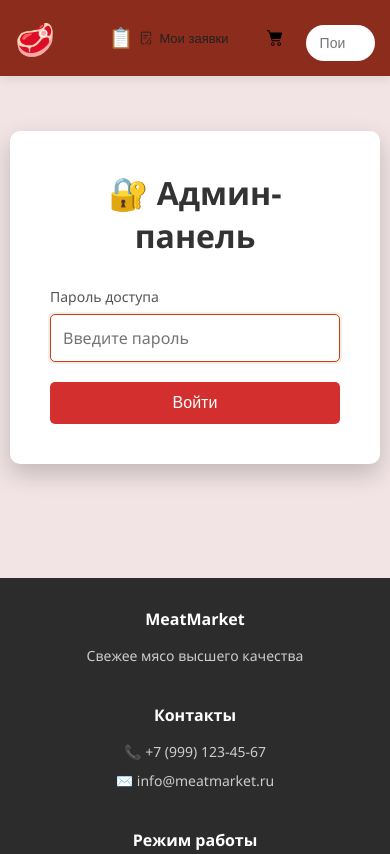
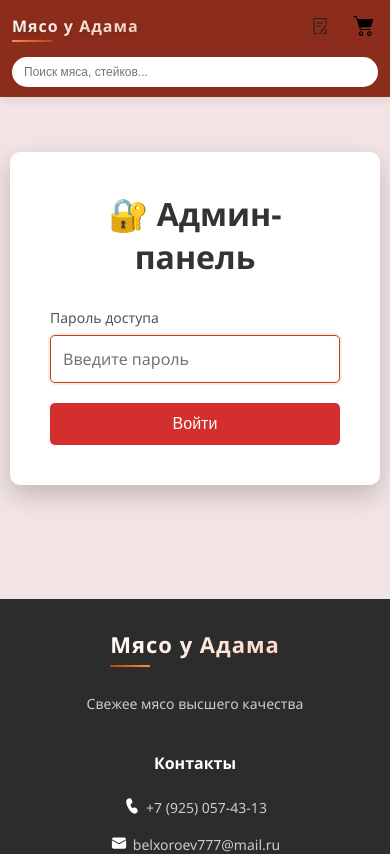
Before and after one commit to RaulRamazanov/Amar, a React (Vite) app in the folder Frontend/: page /admin-login in a window 390 px wide. Shown: the top 854 px of the page. Built offline with nearby package versions, Linux system fonts and the light colour scheme.

Commit message:
адаптив footer header + название

```diff
--- a/Frontend/index.html
+++ b/Frontend/index.html
@@ -4,7 +4,7 @@
     <meta charset="UTF-8" />
     <link rel="icon" type="image/svg+xml" href="/favicon.svg" />
     <meta name="viewport" content="width=device-width, initial-scale=1.0" />
-    <title>beef_shop</title>
+    <title>Мясо у Адама</title>
   </head>
   <body>
     <div id="root"></div>
--- a/Frontend/src/App.css
+++ b/Frontend/src/App.css
@@ -87,24 +87,116 @@ body {
   margin: 0 auto;
   padding: 0 20px;
   display: flex;
+  flex-wrap: wrap;
   align-items: center;
   justify-content: space-between;
   gap: 20px;
 }
 
 .logo {
+  text-decoration: none;
+  display: inline-flex;
+  align-items: center;
+  position: relative;
+  transition: all 0.3s ease;
+}
+
+.logo-text {
+  font-size: 24px;
+  font-weight: 800;
+  background: linear-gradient(135deg, #ffffff 0%, #ffd4c0 100%);
+  -webkit-background-clip: text;
+  background-clip: text;
+  color: transparent;
+  letter-spacing: 1px;
+  position: relative;
+  padding: 5px 0;
+  text-shadow: 2px 2px 4px rgba(0, 0, 0, 0.1);
+}
+
+/* Декоративная линия под логотипом */
+.logo-text::after {
+  content: '';
+  position: absolute;
+  bottom: 0;
+  left: 0;
+  width: 40px;
+  height: 2px;
+  background: linear-gradient(90deg, #ff8c42, #c2410c);
+  transition: width 0.3s ease;
+}
+
+.logo:hover .logo-text::after {
+  width: 100%;
+}
+
+/* Альтернативный вариант - с иконкой */
+.logo-with-icon {
   display: flex;
   align-items: center;
   gap: 8px;
-  text-decoration: none;
+}
+
+.logo-icon-custom {
+  font-size: 28px;
+  transition: transform 0.3s ease;
+}
+
+.logo:hover .logo-icon-custom {
+  transform: scale(1.1);
+}
+
+.logo-text-custom {
+  font-size: 22px;
+  font-weight: 700;
   color: white;
-  font-size: 24px;
-  font-weight: bold;
-  flex-shrink: 0;
-}
-
-.logo-icon { font-size: 32px; }
-.logo-text { display: inline-block; }
+  letter-spacing: 1px;
+}
+
+/* Вариант с рамкой */
+.logo-bordered {
+  padding: 6px 16px;
+  border: 2px solid rgba(255, 255, 255, 0.3);
+  border-radius: 40px;
+  transition: all 0.3s ease;
+}
+
+.logo-bordered:hover {
+  border-color: #ff8c42;
+  background: rgba(255, 255, 255, 0.1);
+}
+
+.logo-bordered .logo-text {
+  font-size: 20px;
+}
+
+/* Адаптивность для мобильных */
+@media (max-width: 768px) {
+  .logo-text {
+    font-size: 18px;
+  }
+
+  .logo-icon-custom {
+    font-size: 22px;
+  }
+
+  .logo-text-custom {
+    font-size: 18px;
+  }
+
+  .logo-bordered {
+    padding: 4px 12px;
+  }
+
+  .logo-bordered .logo-text {
+    font-size: 16px;
+  }
+}
+
+/* Эффект при наведении */
+.logo:hover {
+  transform: translateY(-1px);
+}
 
 /* Search */
 .search-wrapper {
@@ -473,7 +565,45 @@ body {
   background: linear-gradient(135deg, rgba(0,0,0,0.3) 0%, rgba(139,44,29,0.3) 100%);
   z-index: 2;
 }
-
+.halal-badge {
+  display: inline-block;
+  background: linear-gradient(135deg, #c5723e, #ea5c03);
+  color: white;
+  padding: 6px 16px;
+  border-radius: 50px;
+  font-size: 14px;
+  font-weight: 600;
+  margin-bottom: 20px;
+  animation: pulse 4s infinite;
+  box-shadow: 0 2px 8px rgba(0, 0, 0, 0.2);
+}
+@keyframes pulse {
+  0%, 100% {
+    transform: scale(1);
+    box-shadow: 0 2px 8px rgba(46, 125, 50, 0.3);
+  }
+  50% {
+    transform: scale(1.1);
+    box-shadow: 0 4px 15px rgba(46, 125, 50, 0.5);
+  }
+}
+
+.hero-content .highlight {
+  color: #ff8c42;
+  position: relative;
+  display: inline-block;
+}
+
+.hero-content .highlight::after {
+  content: '';
+  position: absolute;
+  bottom: 5px;
+  left: 0;
+  width: 100%;
+  height: 3px;
+  background: #ff8c42;
+  border-radius: 2px;
+}
 .hero-content {
   position: relative;
   z-index: 3;
@@ -1811,10 +1941,10 @@ body {
     padding: 15px 20px 20px;
   }
 
-  .order-header {
+  /* .order-header {
     flex-direction: column;
     align-items: flex-start;
-  }
+  } */
 
   .orders-btn {
     font-size: 13px;
@@ -1825,10 +1955,10 @@ body {
     display: none;
   }
 
-  .orders-btn::before {
+  /* .orders-btn::before {
     content: "📋";
     font-size: 20px;
-  }
+  } */
 }
 
 /* Адаптивность */
@@ -2659,6 +2789,36 @@ body {
   grid-template-columns: repeat(auto-fit, minmax(250px, 1fr));
   gap: 40px;
 }
+/* Стили для секции с названием компании */
+.footer-section:nth-child(1) h4 {
+  font-size: 22px;
+  font-weight: 800;
+  margin-bottom: 18px;
+  background: linear-gradient(135deg, #ffffff 0%, #ffd4c0 100%);
+  -webkit-background-clip: text;
+  background-clip: text;
+  color: transparent;
+  letter-spacing: 1px;
+  position: relative;
+  display: inline-block;
+  padding-bottom: 8px;
+}
+
+/* Декоративная линия под названием */
+.footer-section:nth-child(1) h4::after {
+  content: '';
+  position: absolute;
+  bottom: 0;
+  left: 0;
+  width: 40px;
+  height: 2px;
+  background: linear-gradient(90deg, #c2410c, #ff8c42);
+  transition: width 0.3s ease;
+}
+
+.footer-section:hover h4::after {
+  width: 100%;
+}
 
 .footer-section h4 {
   color: white;
@@ -2667,6 +2827,8 @@ body {
 }
 
 .footer-section p {
+  display: flex;
+  gap: 0 5px;
   margin: 8px 0;
   line-height: 1.5;
 }
@@ -3277,16 +3439,16 @@ body {
 /* Мобильные устройства */
 @media (max-width: 768px) {
   /* Header */
-  .header-container {
+  /* .header-container {
     flex-wrap: wrap;
     gap: 12px;
     padding: 0 15px;
-  }
-
-  .logo {
+  } */
+
+  /* .logo {
     font-size: 20px;
     flex: 1;
-  }
+  } */
 
   .logo-icon { font-size: 28px; }
   .logo-text { font-size: 20px; }
@@ -3307,7 +3469,7 @@ body {
 
   .header-actions { gap: 15px; }
   .icon-btn,
-  .cart-icon { font-size: 22px; }
+  /* .cart-icon { font-size: 22px; } */
 
   /* Search Dropdown Mobile */
   .search-dropdown {
@@ -3371,11 +3533,11 @@ body {
   .category-name { font-size: 18px; }
 
   /* Sections */
-  .section-header {
+  /* .section-header {
     flex-direction: column;
     align-items: flex-start;
     gap: 10px;
-  }
+  } */
 
   .section-header h2,
   .catalog-title {
@@ -3492,6 +3654,11 @@ body {
     text-align: center;
     padding: 30px 20px;
   }
+  .footer-section{
+    display: flex;
+    flex-direction: column;
+    align-items: center;
+  }
 
   .footer-section h4 { font-size: 16px; }
   .footer-section p { font-size: 14px; }
@@ -3505,7 +3672,7 @@ body {
 @media (max-width: 480px) {
   .main-content { padding: 10px; }
 
-  .logo-text { display: none; }
+  /* .logo-text { display: none; } */
   .logo-icon { font-size: 32px; }
 
   .categories-grid,
@@ -3644,3 +3811,288 @@ body {
   .tab-btn:active,
   .view-all-results:active { transform: scale(0.96); }
 }
+
+
+/* ==================== HEADER АДАПТИВНОСТЬ ==================== */
+
+
+/* ==================== АДАПТИВНОСТЬ ==================== */
+
+/* Планшеты и маленькие ноутбуки (до 1024px) */
+@media (max-width: 1024px) {
+  .header-container {
+    gap: 15px;
+  }
+
+  .logo-text {
+    font-size: 20px;
+  }
+
+  .search-wrapper {
+    max-width: 400px;
+  }
+
+  .orders-btn {
+    font-size: 13px;
+    padding: 6px 12px;
+  }
+
+  .orders-btn span {
+    display: none;
+  }
+
+  .orders-btn .tab-icon-svg {
+    margin: 0;
+  }
+}
+
+/* Планшеты (768px - 1024px) */
+@media (max-width: 900px) {
+  .header-container {
+    flex-wrap: wrap;
+    gap: 12px;
+  }
+
+  .logo {
+    order: 1;
+  }
+
+  .header-actions {
+    order: 2;
+  }
+
+  .search-wrapper {
+    order: 3;
+    flex: 1 1 100%;
+    max-width: 100%;
+    width: 100%;
+    margin-top: 5px;
+  }
+
+  .search-input {
+    padding: 10px 40px 10px 16px;
+    font-size: 14px;
+  }
+
+  .orders-btn {
+    font-size: 12px;
+    padding: 5px 10px;
+  }
+
+  .cart-icon {
+    width: 36px;
+    height: 36px;
+  }
+
+  /* .cart-icon-svg {
+    width: 18px;
+    height: 18px;
+  } */
+}
+
+/* Мобильные устройства (до 768px) */
+@media (max-width: 768px) {
+  .header {
+    padding: 12px 0;
+  }
+
+  .header-container {
+    padding: 0 15px;
+    gap: 10px;
+  }
+
+  .logo-text {
+    font-size: 18px;
+  }
+
+  .search-input {
+    padding: 8px 35px 8px 14px;
+    font-size: 13px;
+  }
+
+  .clear-search-btn {
+    right: 10px;
+    width: 20px;
+    height: 20px;
+    font-size: 14px;
+  }
+
+  .orders-btn {
+    font-size: 20px;
+    padding: 4px 8px;
+  }
+
+  .tab-icon-svg {
+    width: 14px;
+    height: 14px;
+  }
+
+  .cart-icon {
+    width: 32px;
+    height: 32px;
+  }
+
+  .cart-icon-svg {
+    width: 16px;
+    height: 16px;
+  }
+
+  .cart-count {
+    font-size: 9px;
+    min-width: 15px;
+    height: 15px;
+    top: -4px;
+    right: -4px;
+  }
+}
+
+/* Очень маленькие мобильные устройства (до 480px) */
+@media (max-width: 480px) {
+  .header {
+    padding: 10px 0;
+  }
+
+  .header-container {
+    padding: 0 12px;
+  }
+
+  .logo-text {
+    font-size: 16px;
+  }
+
+  .search-input {
+    padding: 8px 30px 8px 12px;
+    font-size: 12px;
+  }
+
+  .clear-search-btn {
+    right: 8px;
+    font-size: 12px;
+  }
+
+  .orders-btn {
+    padding: 3px 6px;
+  }
+
+  .tab-icon-svg {
+    width: 12px;
+    height: 12px;
+  }
+
+  .cart-icon {
+    width: 28px;
+    height: 28px;
+  }
+
+  .cart-icon-svg {
+    width: 14px;
+    height: 14px;
+  }
+
+  .cart-count {
+    font-size: 8px;
+    min-width: 13px;
+    height: 13px;
+    top: -5px;
+    right: -5px;
+  }
+}
+
+/* Десктопная версия с большими экранами (1400px+) */
+@media (min-width: 1400px) {
+  .header-container {
+    max-width: 1400px;
+  }
+
+  .logo-text {
+    font-size: 28px;
+  }
+
+  .search-wrapper {
+    max-width: 550px;
+  }
+
+  .search-input {
+    padding: 14px 45px 14px 18px;
+    font-size: 16px;
+  }
+
+  .orders-btn {
+    font-size: 16px;
+    padding: 10px 20px;
+  }
+
+  .cart-icon {
+    width: 45px;
+    height: 45px;
+  }
+
+  .cart-icon-svg {
+    width: 24px;
+    height: 24px;
+  }
+}
+/* Очень маленькие мобильные устройства (до 550px) */
+@media (max-width: 550px) {
+  .orders-btn span {
+    display: none;
+  }
+
+  /* .orders-btn {
+    padding: 8px;
+    border-radius: 50%;
+    width: 36px;
+    height: 36px;
+    display: flex;
+    align-items: center;
+    justify-content: center;
+  } */
+     .cart-icon-svg {
+    width: 28px;
+    height: 28px;
+  }
+
+  .tab-icon-svg {
+    width: 18px;
+    height: 18px;
+    margin: 0;
+  }
+}
+
+/* Альтернативный вариант для планшетов в альбомной ориентации */
+@media (min-width: 769px) and (max-width: 900px) and (orientation: landscape) {
+  .search-wrapper {
+    max-width: 350px;
+  }
+
+  .logo-text {
+    font-size: 18px;
+  }
+
+  .orders-btn span {
+    display: inline;
+    font-size: 12px;
+  }
+}
+
+/* Улучшения для тач-устройств */
+@media (hover: none) {
+  .orders-btn:active {
+    transform: scale(0.98);
+  }
+
+  .cart-icon:active {
+    transform: scale(0.95);
+  }
+
+  .clear-search-btn:active {
+    background: rgba(194, 65, 12, 0.2);
+  }
+}
+
+@media (max-width: 290px) {
+
+  .logo-text {
+    font-size: 15px;
+  }
+}
--- a/Frontend/src/components/Footer.jsx
+++ b/Frontend/src/components/Footer.jsx
@@ -1,19 +1,21 @@
 // src/components/Footer.js
 import React from 'react';
 import '../App.css';
+import phoneIcon from "../assets/phone.svg"
+import mailIcon from "../assets/mail.svg"
 
 const Footer = () => {
   return (
     <footer className="footer">
       <div className="footer-container">
         <div className="footer-section">
-          <h4>MeatMarket</h4>
+          <h4>Мясо у Адама</h4>
           <p>Свежее мясо высшего качества</p>
         </div>
         <div className="footer-section">
           <h4>Контакты</h4>
-          <p>📞 +7 (999) 123-45-67</p>
-          <p>✉️ info@meatmarket.ru</p>
+          <p> <img style={{filter: "brightness(0) invert(1)"}} className='tab-icon-svg' src={phoneIcon} alt="" /> +7 (925) 057-43-13</p>
+          <p><img style={{filter: "brightness(0) invert(1)"}} className='tab-icon-svg' src={mailIcon} alt="" /> belxoroev777@mail.ru</p>
         </div>
         <div className="footer-section">
           <h4>Режим работы</h4>
--- a/Frontend/src/components/Header.jsx
+++ b/Frontend/src/components/Header.jsx
@@ -54,8 +54,7 @@ const Header = ({ searchQuery, setSearchQuery, cartCount, onCartOpen }) => {
       <header className="header">
         <div className="header-container">
           <Link to="/" className="logo">
-            <span className="logo-icon">🥩</span>
-            <span className="logo-text">MeatMarket</span>
+            <span className="logo-text">Мясо у Адама</span>
           </Link>
 
           <div className="search-wrapper">
@@ -97,7 +96,7 @@ const Header = ({ searchQuery, setSearchQuery, cartCount, onCartOpen }) => {
               style={{color: "#222"}}
               onClick={() => setIsOrdersModalOpen(true)}
             >
-              <img src={orderIcon} alt="Корзина" className="tab-icon-svg" /> Мои заявки
+              <img src={orderIcon} alt="Корзина" className="tab-icon-svg" /> <span>Мои заявки</span>
             </button>
 
             {/* Иконка корзины */}
--- a/Frontend/src/pages/HomePage.jsx
+++ b/Frontend/src/pages/HomePage.jsx
@@ -28,8 +28,9 @@ const HomePage = () => {
         <img src={heroImage} alt="Fresh meat" className="hero-image" />
         <div className="hero-overlay"></div>
         <div className="hero-content">
-          <h1>Свежее мясо от проверенных фермеров</h1>
-          <p>Натуральные продукты высшего качества с доставкой на дом</p>
+          <div className="halal-badge">Халяль</div>
+          <h1>Свежее мясо Халяль от проверенных фермеров</h1>
+          <p>Натуральные продукты высшего качества с доставкой на дом. <strong>Вся продукция сертифицирована Халяль</strong></p>
           <Link to="/catalog" className="hero-btn">В каталог →</Link>
         </div>
       </section>
```
Also changed, not shown: Frontend/src/assets/mail.svg (added).
